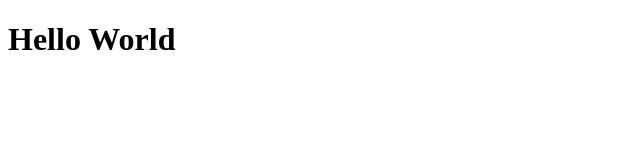
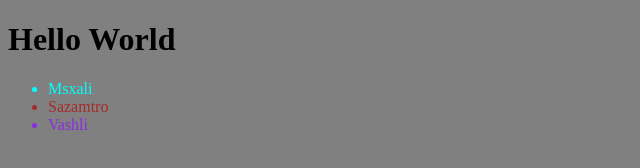
Before and after one commit to temuriee/classwork-04, a plain HTML site: page index.html in a window 1280 px wide. Shown: the whole page, without its empty margins (0-640 px from the left). Drawn offline with Linux system fonts and the light colour scheme.

Commit message:
Fruit
adding fruits
adding colors to fruits

```diff
--- a/index.html
+++ b/index.html
@@ -8,5 +8,10 @@
   </head>
   <body>
     <h1>Hello World</h1>
+    <ul>
+      <li class="Pear">Msxali</li>
+      <li class="wMelon">Sazamtro</li>
+      <li class="Apple">Vashli</li>
+    </ul>
   </body>
 </html>
--- a/styles/style.css
+++ b/styles/style.css
@@ -0,0 +1,12 @@
+body {
+  background-color: gray;
+}
+.Apple {
+  color: blueviolet;
+}
+.Pear {
+  color: aqua;
+}
+.wMelon {
+  color: brown;
+}
```
